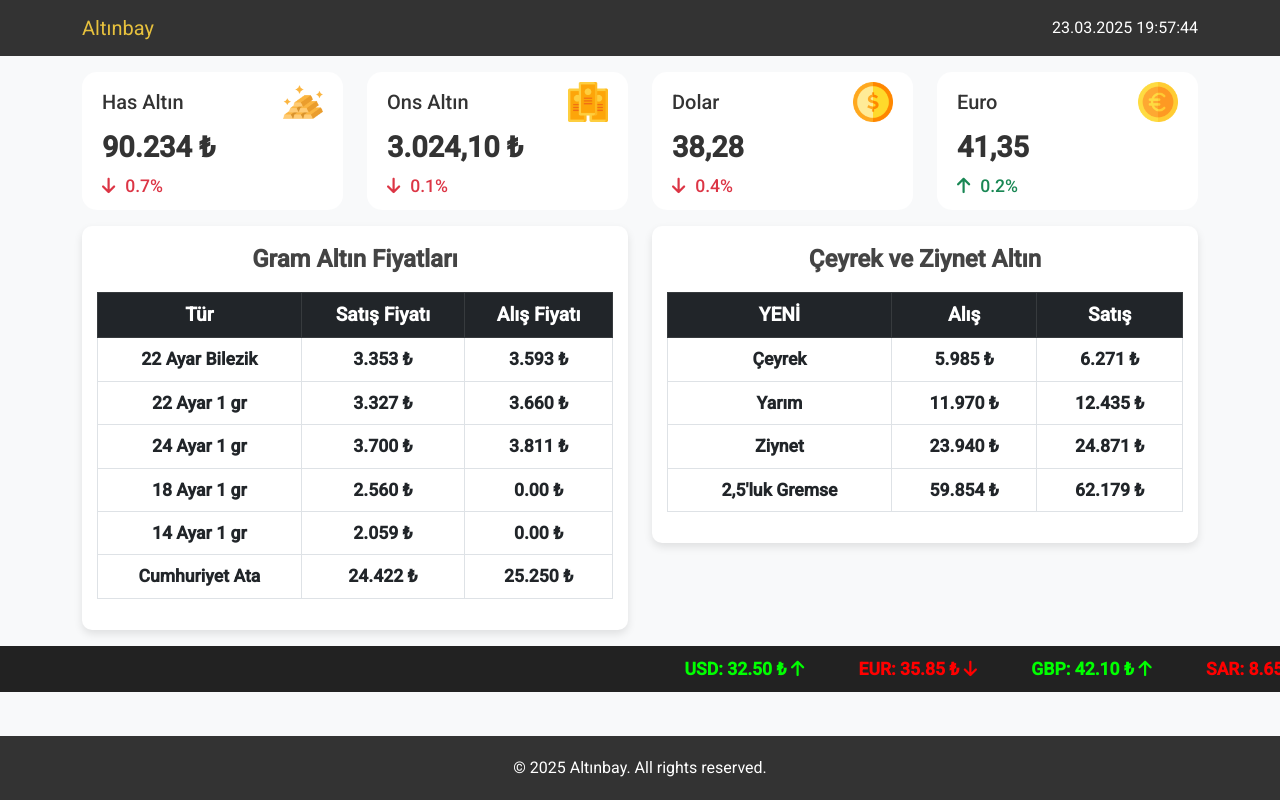
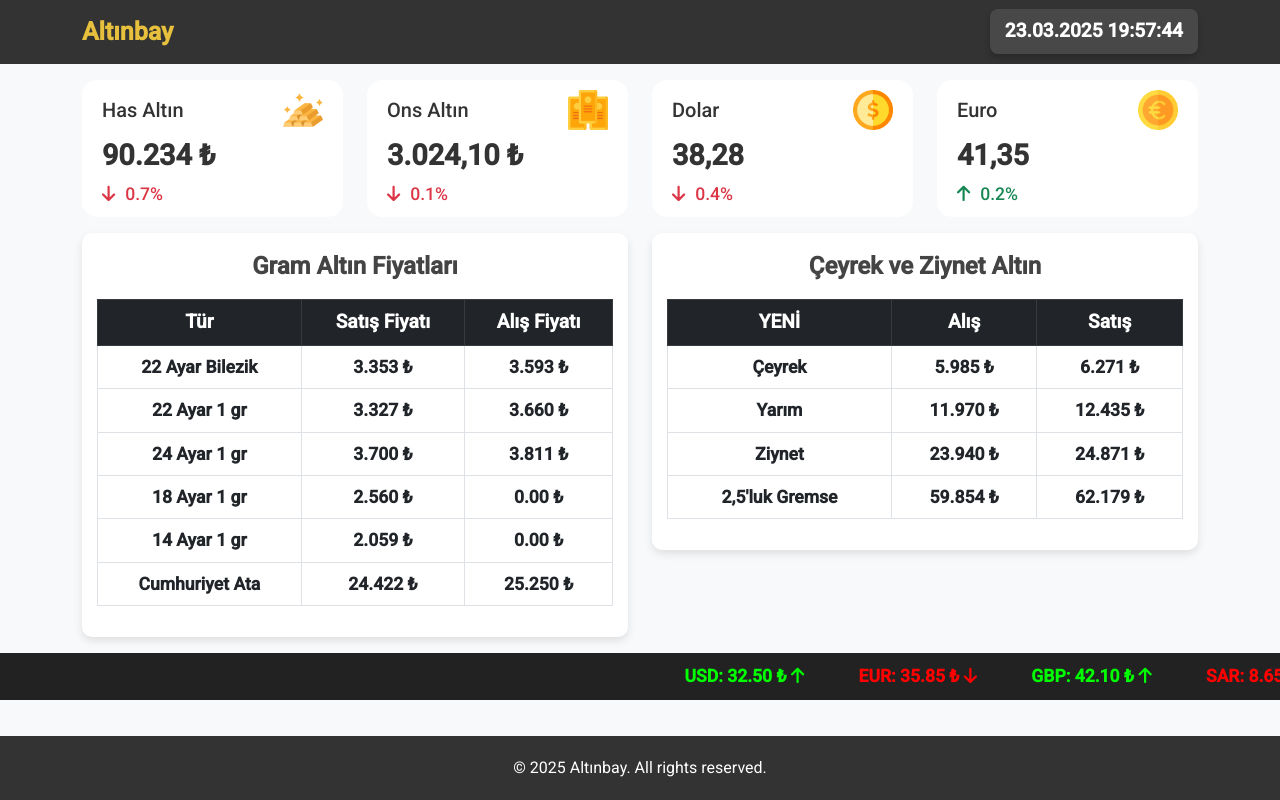
Before and after one commit to yaseenEn21/Altinbay, a plain HTML site: page index.html in a window 1280 px wide. Drawn offline with nearby package versions, Linux system fonts and the light colour scheme.

Commit message:
Update index.html

```diff
--- a/index.html
+++ b/index.html
@@ -37,8 +37,9 @@
         }
 
         .navbar-brand {
-            font-size: 20px;
+            font-size: 25px;
             color: #e7c13d !important;
+            font-weight: bold;
         }
 
         .card {
@@ -114,6 +115,14 @@
 
         .current-time {
             color: white;
+            font-size: 1.2rem;
+            font-weight: bold;
+            color: #ffffff;
+            background: rgba(255, 255, 255, 0.1);
+            padding: 8px 15px;
+            border-radius: 8px;
+            box-shadow: 0px 4px 6px rgba(0, 0, 0, 0.2);
+            display: inline-block;
         }
 
         .table thead th {
```
